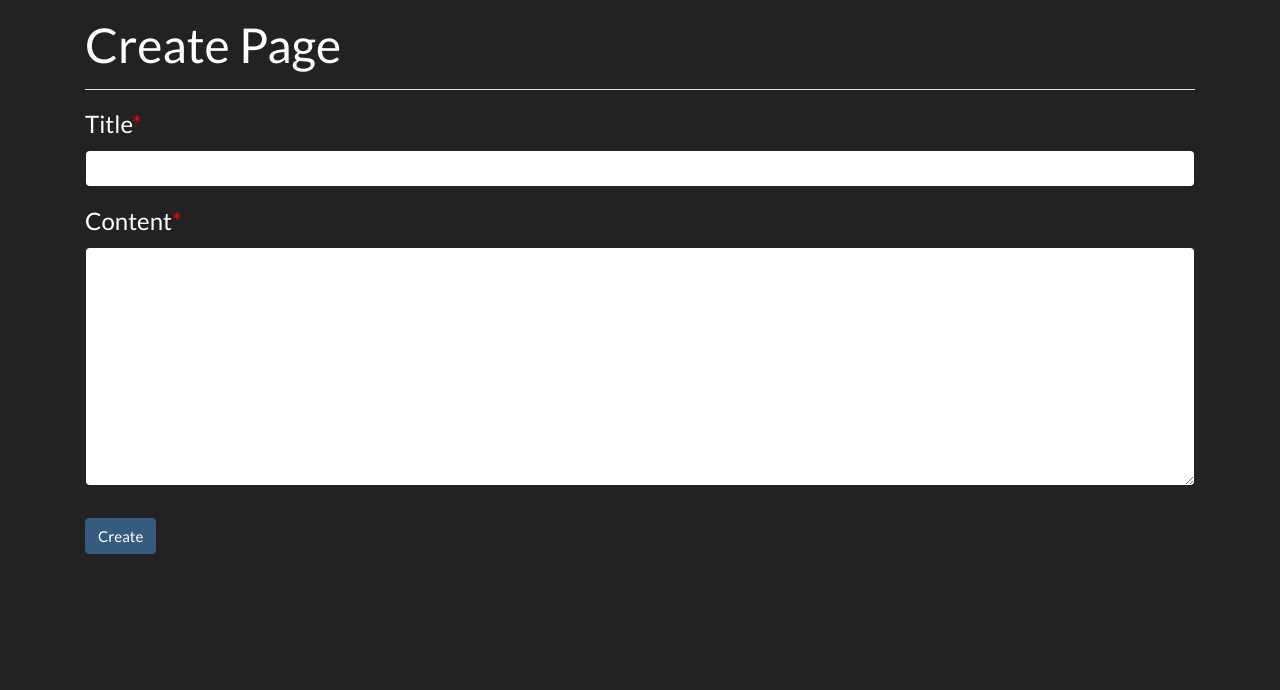
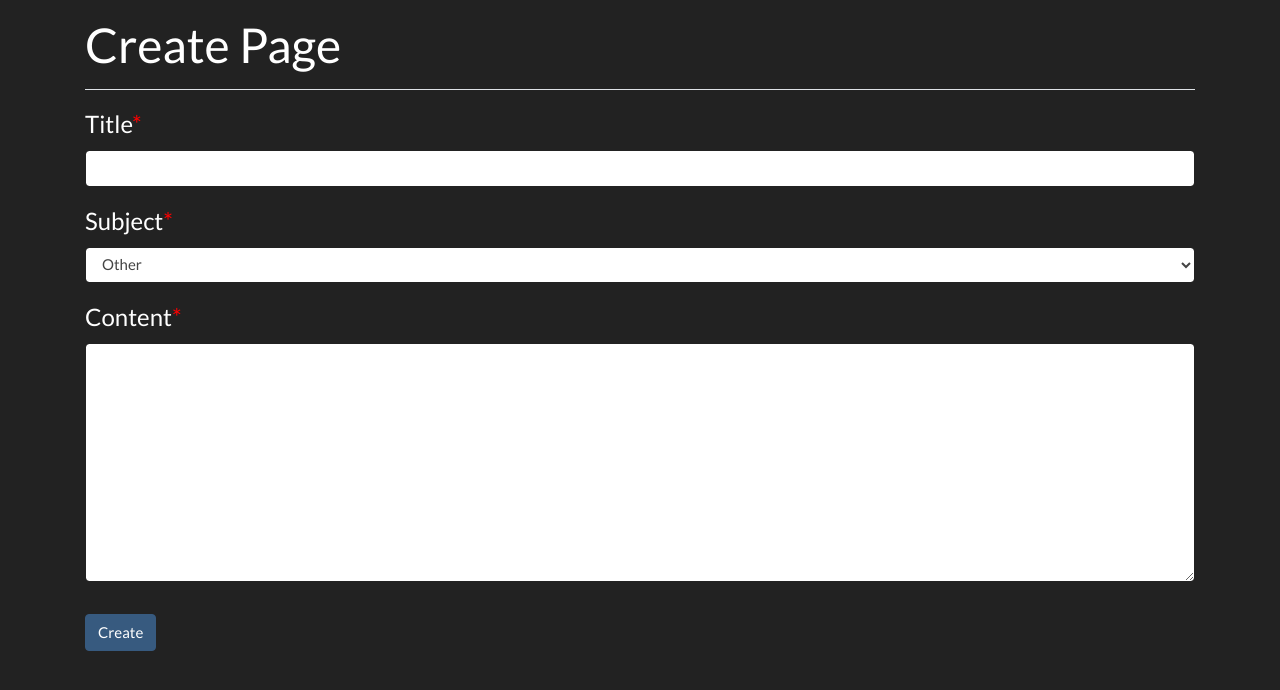
Before and after one commit to Dalekvim/ALevelRevisionArchive, a Django app: page /create/ in a window 1280 px wide. Shown: the part 71-761 px from the top of the page. Run offline with Django 3.2, Linux system fonts and the light colour scheme; the visitor is signed in with stand-in values (Sample User, id 1); some libraries are stand-ins or nearby versions.

Commit message:
added a subject field to posts

```diff
--- a/blog/models.py
+++ b/blog/models.py
@@ -5,21 +5,21 @@ from django.shortcuts import reverse
 from django.utils import timezone
 from tinymce.models import HTMLField
 
+SUBJECTS = (
+  ('Further Maths', 'Further Maths'),
+  ('Maths', 'Maths'),
+  ('Physics', 'Physics'),
+  ('Computer Science', 'Computer Science'),
+  ('Other', 'Other'),
+)
+
 # Create your models here.
 class Post(Model):
   title = CharField(max_length=150)
   author = ForeignKey(User, on_delete=models.CASCADE)
   date_posted = DateTimeField(default=timezone.now)
+  subject = CharField(max_length=50, choices=SUBJECTS, default="Other")
   content = HTMLField()
 
   def get_absolute_url(self):
       return reverse("post", kwargs={"pk": self.pk})
-
-
-#class Profile(Model):
-#  user = OneToOneField(User, on_delete=models.CASCADE)
-#  date_of_birth = DateField(default=timezone.now)
-#  bio = HTMLField(default="Write a bit about yourself.")
-
-#  def get_absolute_url(self):
-#      return reverse("profile", kwargs={"pk": self.pk})
--- a/blog/templates/blog/post_detail.html
+++ b/blog/templates/blog/post_detail.html
@@ -6,6 +6,9 @@
     <h2>{{ post.title }}</h2>
     <p>
       By <a href="{% url 'profile' post.author.id %}"><b>{{ post.author }}</b></a> on <b>{{ post.date_posted|date:"l" }} the {{ post.date_posted|date:"jS" }} at {{ post.date_posted|date:"P" }}</b>
+    </p>
+    <p>
+      Subject: <b>{{ post.subject }}</b>
     </p>
     {% autoescape off %}
       {{ post.content }}
--- a/blog/templates/blog/post_list.html
+++ b/blog/templates/blog/post_list.html
@@ -11,6 +11,9 @@
       <p>
         By <a href="{% url 'profile' post.author.id %}"><b>{{ post.author }}</b></a> on <b>{{ post.date_posted|date:"l" }} the {{ post.date_posted|date:"jS" }} at {{ post.date_posted|date:"P" }}</b>
       </p>
+      <p>
+        Subject: <b>{{ post.subject }}</b>
+      </p>
       {% autoescape off %}
         {{ post.content }}
       {% endautoescape %}
--- a/blog/views.py
+++ b/blog/views.py
@@ -24,9 +24,8 @@ class PostList(ListView):
   def get_queryset(self):
     query = self.request.GET.get('search')
     if query:
-      return Post.objects.filter(title__contains=query) | Post.objects.filter(author__username__iexact=query)
+      return Post.objects.filter(title__contains=query) | Post.objects.filter(author__username__iexact=query) | Post.objects.filter(subject__iexact=query)
     return super().get_queryset()
-
 
 
 class PostDetail(DetailView):
@@ -35,7 +34,7 @@ class PostDetail(DetailView):
 
 class CreatePost(CreateView):
   model = Post
-  fields = ['title', 'content']
+  fields = ['title', 'subject', 'content']
 
   def form_valid(self, form):
     form.instance.author = self.request.user
@@ -44,7 +43,7 @@ class CreatePost(CreateView):
 
 class UpdatePost(UpdateView):
   model = Post
-  fields = ['title', 'content']
+  fields = ['title', 'subject', 'content']
 
 
 class DeletePost(DeleteView):
```
Also changed, not shown: blog/migrations/0006_post_subject.py (added).
